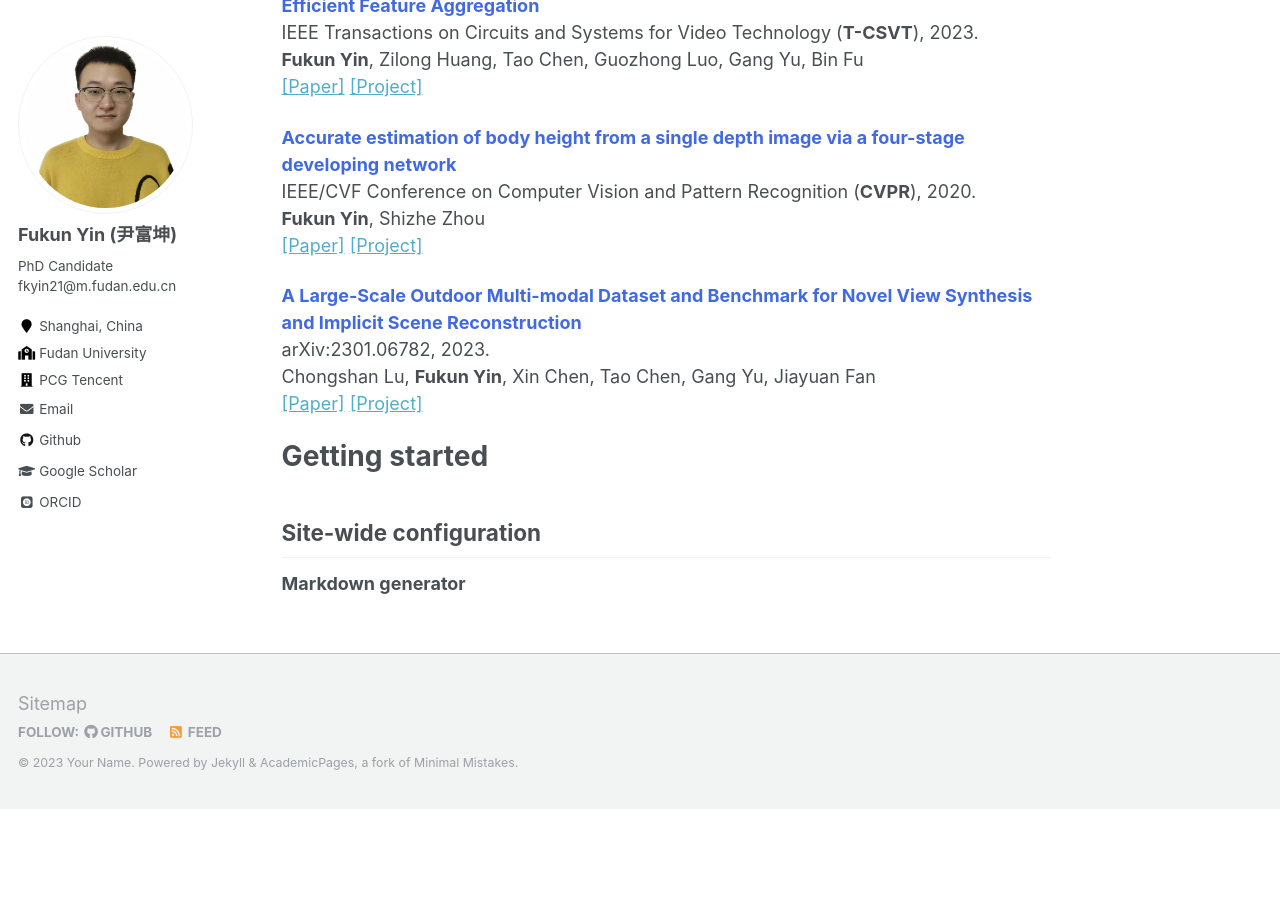
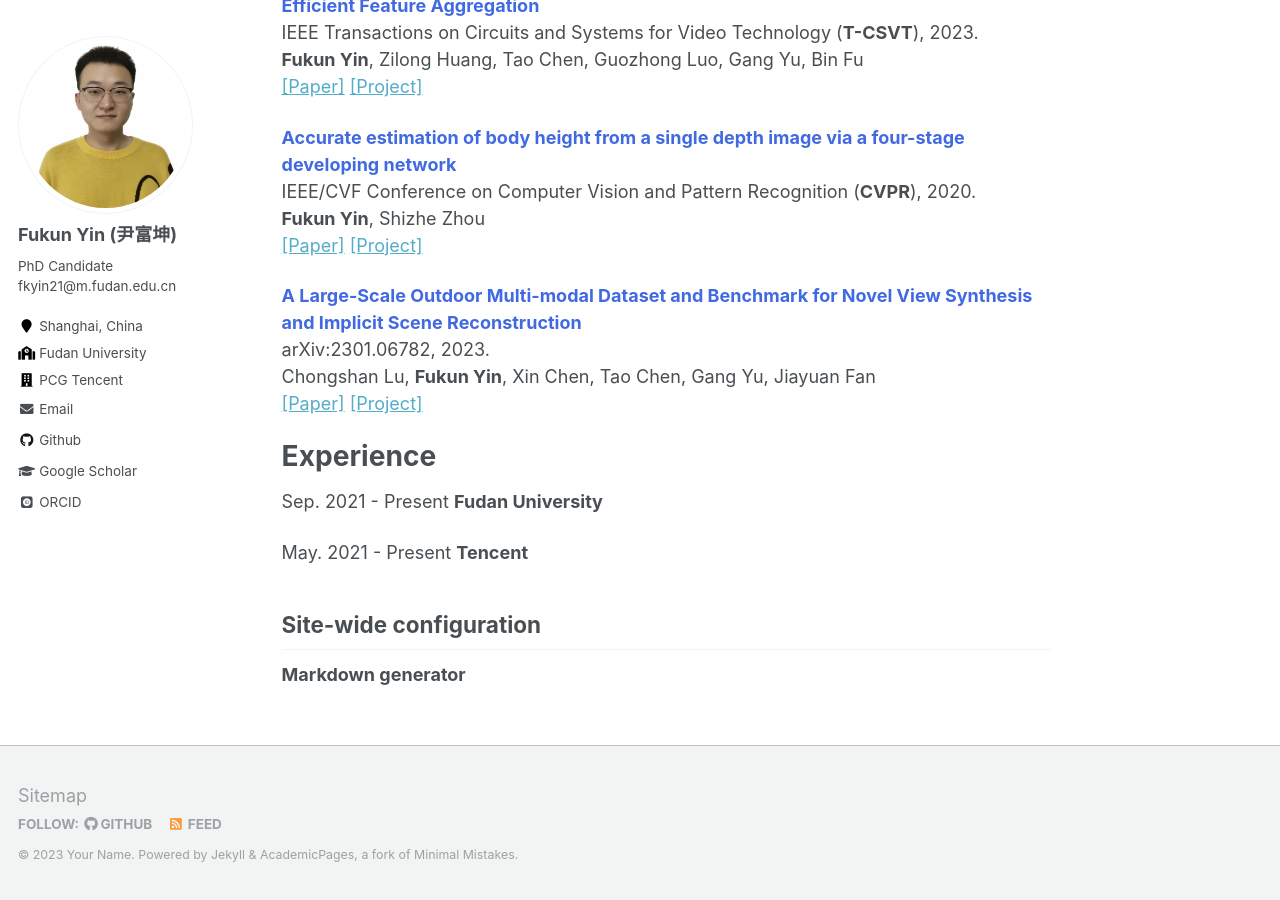
Before and after one commit to fukunyin/fukunyin.github.io, a Jekyll site: the page built from _pages/about.md, in a window 1280 px wide and 900 px high, scrolled down 529 px. Built offline with Jekyll 4.4.1, drawn with Linux system fonts in a browser that asks for light colours; some web fonts are replaced; before the commit the page ends 1338 px from its top, so only the background shows below that.

Commit message:
Update about.md

```diff
--- a/_pages/about.md
+++ b/_pages/about.md
@@ -38,7 +38,14 @@ Chongshan Lu, **Fukun Yin**, Xin Chen, Tao Chen, Gang Yu, Jiayuan Fan
 [[Paper]](https://arxiv.org/abs/2301.06782) [[Project]](https://ommo.luchongshan.com/)
 
 
-# Getting started
+# Experience
+
+Sep. 2021 - Present  **Fudan University**
+
+May. 2021 - Present  **Tencent**
+
+
+
 
 
 Site-wide configuration
```
